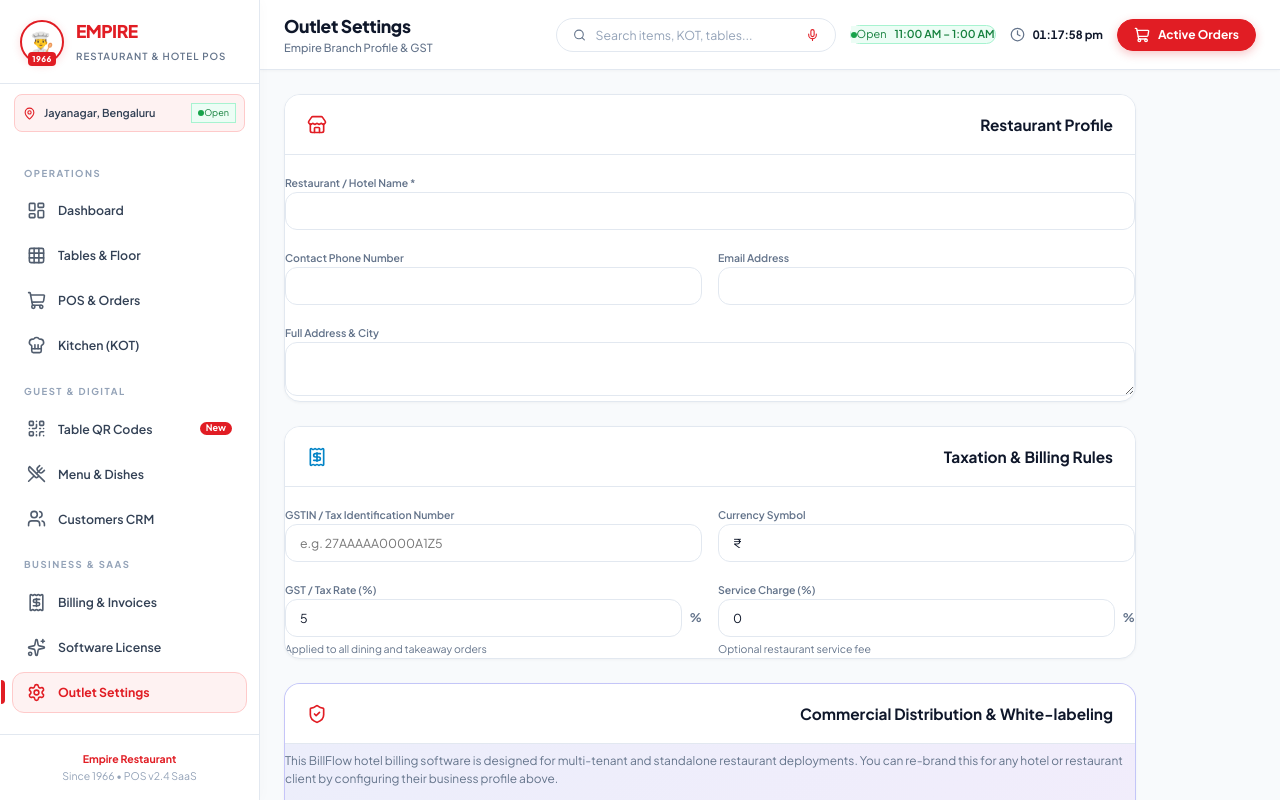
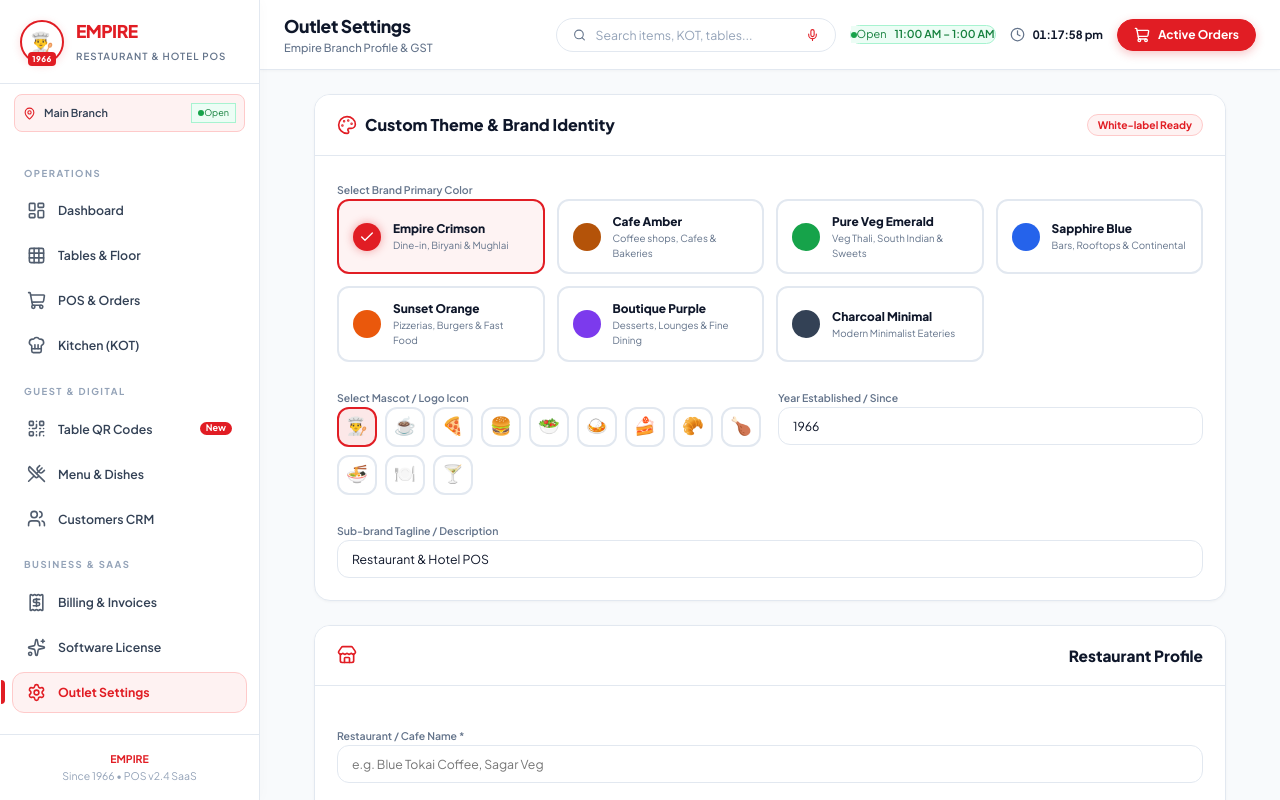
Before and after one commit to shoaibshaik011/billing-system, a React (Vite) app in the folder client/: page /settings in a window 1280 px wide. Built offline with nearby package versions, Linux system fonts and the light colour scheme; no server answers; a web font is replaced by a local one.

Commit message:
Add white-label theme customizer and dynamic branding

```diff
--- a/client/src/components/Sidebar.jsx
+++ b/client/src/components/Sidebar.jsx
@@ -1,9 +1,10 @@
-import React from 'react';
+import React, { useState, useEffect } from 'react';
 import { NavLink } from 'react-router-dom';
 import {
   LayoutDashboard, UtensilsCrossed, Grid3X3, ShoppingCart,
   ChefHat, Users, Settings, Receipt, QrCode, Sparkles, MapPin
 } from 'lucide-react';
+import * as api from '../api';
 
 const navItems = [
   { label: 'Operations', isSection: true },
@@ -22,18 +23,37 @@ const navItems = [
 ];
 
 export default function Sidebar() {
+  const [settings, setSettings] = useState(null);
+
+  useEffect(() => {
+    api.getSettings().then((data) => {
+      if (data) {
+        setSettings(data);
+        if (data.primary_color) {
+          document.documentElement.style.setProperty('--empire-red', data.primary_color);
+          document.documentElement.style.setProperty('--accent-primary', data.primary_color);
+        }
+      }
+    }).catch(() => {});
+  }, []);
+
+  const restaurantName = settings?.restaurant_name || 'EMPIRE';
+  const iconEmoji = settings?.icon_emoji || '👨‍🍳';
+  const sinceYear = settings?.since_year || '1966';
+  const tagline = settings?.tagline || 'Restaurant & Hotel POS';
+
   return (
     <aside className="sidebar">
       <div className="sidebar-header">
         <div className="sidebar-logo-container">
-          <span style={{ fontSize: '1.4rem' }}>👨‍🍳</span>
-          <span className="sidebar-logo-badge">1966</span>
+          <span style={{ fontSize: '1.4rem' }}>{iconEmoji}</span>
+          <span className="sidebar-logo-badge">{sinceYear}</span>
         </div>
         <div className="sidebar-brand">
           <h1>
-            <span className="empire-accent">EMPIRE</span>
+            <span className="empire-accent">{restaurantName}</span>
           </h1>
-          <span className="sidebar-tagline">Restaurant & Hotel POS</span>
+          <span className="sidebar-tagline">{tagline}</span>
         </div>
       </div>
 
@@ -48,7 +68,7 @@ export default function Sidebar() {
           }}
         >
           <MapPin size={13} style={{ color: 'var(--empire-red)' }} />
-          <span style={{ fontWeight: 600 }}>Jayanagar, Bengaluru</span>
+          <span style={{ fontWeight: 600 }}>{settings?.address ? settings.address.split(',')[0] : 'Main Branch'}</span>
           <span className="badge-open" style={{ marginLeft: 'auto', fontSize: '0.65rem', padding: '2px 6px' }}>
             Open
           </span>
@@ -82,9 +102,9 @@ export default function Sidebar() {
 
       <div className="sidebar-footer">
         <div style={{ fontWeight: 700, color: 'var(--empire-red)', marginBottom: 2 }}>
-          Empire Restaurant
+          {restaurantName}
         </div>
-        <span>Since 1966 • POS v2.4 SaaS</span>
+        <span>Since {sinceYear} • POS v2.4 SaaS</span>
       </div>
     </aside>
   );
--- a/client/src/pages/Settings.jsx
+++ b/client/src/pages/Settings.jsx
@@ -1,7 +1,19 @@
 import React, { useState, useEffect } from 'react';
-import { Save, Store, Receipt, Percent, ShieldCheck, Mail, Phone, MapPin } from 'lucide-react';
+import { Save, Store, Receipt, Palette, ShieldCheck, Mail, Phone, MapPin, Sparkles, Check, Globe } from 'lucide-react';
 import toast from 'react-hot-toast';
 import * as api from '../api';
+
+const THEME_PALETTES = [
+  { name: 'Empire Crimson', color: '#e11d24', desc: 'Dine-in, Biryani & Mughlai', emoji: '🍗' },
+  { name: 'Cafe Amber', color: '#b45309', desc: 'Coffee shops, Cafes & Bakeries', emoji: '☕' },
+  { name: 'Pure Veg Emerald', color: '#16a34a', desc: 'Veg Thali, South Indian & Sweets', emoji: '🥗' },
+  { name: 'Sapphire Blue', color: '#2563eb', desc: 'Bars, Rooftops & Continental', emoji: '🍸' },
+  { name: 'Sunset Orange', color: '#ea580c', desc: 'Pizzerias, Burgers & Fast Food', emoji: '🍕' },
+  { name: 'Boutique Purple', color: '#7c3aed', desc: 'Desserts, Lounges & Fine Dining', emoji: '🍰' },
+  { name: 'Charcoal Minimal', color: '#334155', desc: 'Modern Minimalist Eateries', emoji: '🍽️' },
+];
+
+const EMOJI_OPTIONS = ['👨‍🍳', '☕', '🍕', '🍔', '🥗', '🍛', '🍰', '🥐', '🍗', '🍜', '🍽️', '🍸'];
 
 export default function Settings() {
   const [form, setForm] = useState({
@@ -13,6 +25,10 @@ export default function Settings() {
     tax_percentage: 5,
     service_charge_percentage: 0,
     currency_symbol: '₹',
+    primary_color: '#e11d24',
+    tagline: 'Restaurant & Hotel POS',
+    icon_emoji: '👨‍🍳',
+    since_year: '1966',
   });
   const [loading, setLoading] = useState(true);
   const [saving, setSaving] = useState(false);
@@ -24,7 +40,17 @@ export default function Settings() {
   async function loadSettings() {
     try {
       const data = await api.getSettings();
-      if (data) setForm(data);
+      if (data) {
+        setForm((prev) => ({
+          ...prev,
+          ...data,
+          primary_color: data.primary_color || '#e11d24',
+          tagline: data.tagline || 'Restaurant & Hotel POS',
+          icon_emoji: data.icon_emoji || '👨‍🍳',
+          since_year: data.since_year || '1966',
+        }));
+        applyTheme(data.primary_color || '#e11d24');
+      }
     } catch (err) {
       toast.error('Failed to load settings');
     } finally {
@@ -32,12 +58,23 @@ export default function Settings() {
     }
   }
 
+  function applyTheme(color) {
+    document.documentElement.style.setProperty('--empire-red', color);
+    document.documentElement.style.setProperty('--accent-primary', color);
+  }
+
+  function handleColorSelect(color) {
+    setForm({ ...form, primary_color: color });
+    applyTheme(color);
+  }
+
   async function handleSubmit(e) {
     e.preventDefault();
     setSaving(true);
     try {
       await api.updateSettings(form);
-      toast.success('Restaurant settings updated successfully!');
+      applyTheme(form.primary_color);
+      toast.success('Restaurant profile & theme updated successfully!');
     } catch (err) {
       toast.error(err.message || 'Failed to update settings');
     } finally {
@@ -46,21 +83,150 @@ export default function Settings() {
   }
 
   return (
-    <div className="page-content" style={{ maxWidth: 900 }}>
+    <div className="page-content" style={{ maxWidth: 960, margin: '0 auto' }}>
       <form onSubmit={handleSubmit} className="space-y-6">
+        {/* Brand Theme & White-labeling Customizer */}
+        <div className="card animate-in">
+          <div className="card-header flex items-center justify-between">
+            <div className="flex items-center gap-2">
+              <Palette className="text-primary" size={20} />
+              <h3 style={{ fontSize: '1.15rem', fontWeight: 800 }}>Custom Theme & Brand Identity</h3>
+            </div>
+            <span className="badge badge-primary">White-label Ready</span>
+          </div>
+
+          <div className="card-body space-y-6">
+            {/* Color Palette Selector */}
+            <div>
+              <label className="text-xs font-semibold text-muted mb-2 block uppercase tracking-wider">
+                Select Brand Primary Color
+              </label>
+              <div
+                style={{
+                  display: 'grid',
+                  gridTemplateColumns: 'repeat(auto-fill, minmax(200px, 1fr))',
+                  gap: 12,
+                }}
+              >
+                {THEME_PALETTES.map((theme) => {
+                  const isSelected = form.primary_color?.toLowerCase() === theme.color.toLowerCase();
+                  return (
+                    <div
+                      key={theme.name}
+                      onClick={() => handleColorSelect(theme.color)}
+                      style={{
+                        display: 'flex',
+                        alignItems: 'center',
+                        gap: 12,
+                        padding: '12px 14px',
+                        borderRadius: 'var(--radius-md)',
+                        border: `2px solid ${isSelected ? theme.color : 'var(--border-primary)'}`,
+                        background: isSelected ? `${theme.color}0d` : '#ffffff',
+                        cursor: 'pointer',
+                        transition: 'all 150ms ease',
+                      }}
+                    >
+                      <div
+                        style={{
+                          width: 28,
+                          height: 28,
+                          borderRadius: '50%',
+                          background: theme.color,
+                          display: 'flex',
+                          alignItems: 'center',
+                          justifyContent: 'center',
+                          color: '#fff',
+                          flexShrink: 0,
+                          boxShadow: isSelected ? `0 0 10px ${theme.color}66` : 'none',
+                        }}
+                      >
+                        {isSelected && <Check size={16} />}
+                      </div>
+                      <div>
+                        <div style={{ fontWeight: 800, fontSize: '0.85rem' }}>{theme.name}</div>
+                        <div style={{ fontSize: '0.7rem', color: 'var(--text-tertiary)' }}>{theme.desc}</div>
+                      </div>
+                    </div>
+                  );
+                })}
+              </div>
+            </div>
+
+            {/* Logo Emoji & Established Year */}
+            <div className="grid-2">
+              <div>
+                <label className="text-xs font-semibold text-muted mb-2 block uppercase tracking-wider">
+                  Select Mascot / Logo Icon
+                </label>
+                <div className="flex items-center gap-2 flex-wrap">
+                  {EMOJI_OPTIONS.map((emoji) => (
+                    <button
+                      key={emoji}
+                      type="button"
+                      onClick={() => setForm({ ...form, icon_emoji: emoji })}
+                      style={{
+                        width: 40,
+                        height: 40,
+                        borderRadius: 'var(--radius-md)',
+                        fontSize: '1.25rem',
+                        border: `2px solid ${form.icon_emoji === emoji ? form.primary_color : 'var(--border-primary)'}`,
+                        background: form.icon_emoji === emoji ? `${form.primary_color}1a` : '#ffffff',
+                        cursor: 'pointer',
+                        display: 'flex',
+                        alignItems: 'center',
+                        justifyContent: 'center',
+                      }}
+                    >
+                      {emoji}
+                    </button>
+                  ))}
+                </div>
+              </div>
+
+              <div>
+                <label className="text-xs font-semibold text-muted mb-1 block uppercase tracking-wider">
+                  Year Established / Since
+                </label>
+                <input
+                  type="text"
+                  className="input"
+                  placeholder="e.g. 1966, 2021"
+                  value={form.since_year || ''}
+                  onChange={(e) => setForm({ ...form, since_year: e.target.value })}
+                />
+              </div>
+            </div>
+
+            {/* Tagline */}
+            <div>
+              <label className="text-xs font-semibold text-muted mb-1 block uppercase tracking-wider">
+                Sub-brand Tagline / Description
+              </label>
+              <input
+                type="text"
+                className="input"
+                placeholder="e.g. Artisan Brews & Bakery • Authentic Taste"
+                value={form.tagline || ''}
+                onChange={(e) => setForm({ ...form, tagline: e.target.value })}
+              />
+            </div>
+          </div>
+        </div>
+
         {/* Restaurant Identity */}
         <div className="card">
           <div className="card-header flex items-center gap-2 mb-4">
             <Store className="text-primary" size={20} />
-            <h3 style={{ fontSize: '1.1rem', fontWeight: 700 }}>Restaurant Profile</h3>
+            <h3 style={{ fontSize: '1.1rem', fontWeight: 800 }}>Restaurant Profile</h3>
           </div>
-          <div className="space-y-4">
+          <div className="card-body space-y-4">
             <div>
-              <label className="text-xs font-semibold text-muted mb-1 block">Restaurant / Hotel Name *</label>
+              <label className="text-xs font-semibold text-muted mb-1 block">Restaurant / Cafe Name *</label>
               <input
                 type="text"
                 className="input"
                 required
+                placeholder="e.g. Blue Tokai Coffee, Sagar Veg"
                 value={form.restaurant_name}
                 onChange={(e) => setForm({ ...form, restaurant_name: e.target.value })}
               />
@@ -68,14 +234,12 @@ export default function Settings() {
             <div className="grid-2">
               <div>
                 <label className="text-xs font-semibold text-muted mb-1 block">Contact Phone Number</label>
-                <div className="relative">
                 <input
                   type="tel"
                   className="input"
                   value={form.phone || ''}
                   onChange={(e) => setForm({ ...form, phone: e.target.value })}
                 />
-                </div>
               </div>
               <div>
                 <label className="text-xs font-semibold text-muted mb-1 block">Email Address</label>
@@ -103,16 +267,16 @@ export default function Settings() {
         <div className="card">
           <div className="card-header flex items-center gap-2 mb-4">
             <Receipt className="text-info" size={20} />
-            <h3 style={{ fontSize: '1.1rem', fontWeight: 700 }}>Taxation & Billing Rules</h3>
+            <h3 style={{ fontSize: '1.1rem', fontWeight: 800 }}>Taxation & Billing Rules</h3>
           </div>
-          <div className="space-y-4">
+          <div className="card-body space-y-4">
             <div className="grid-2">
               <div>
-                <label className="text-xs font-semibold text-muted mb-1 block">GSTIN / Tax Identification Number</label>
+                <label className="text-xs font-semibold text-muted mb-1 block">GSTIN / Tax ID</label>
                 <input
                   type="text"
                   className="input"
-                  placeholder="e.g. 27AAAAA0000A1Z5"
+                  placeholder="e.g. 29AAAAA0000A1Z5"
                   value={form.gst_number || ''}
                   onChange={(e) => setForm({ ...form, gst_number: e.target.value })}
                 />
@@ -143,7 +307,6 @@ export default function Settings() {
                   />
                   <span className="text-muted text-sm font-bold">%</span>
                 </div>
-                <span className="text-xs text-muted">Applied to all dining and takeaway orders</span>
               </div>
 
               <div>
@@ -160,37 +323,14 @@ export default function Settings() {
                   />
                   <span className="text-muted text-sm font-bold">%</span>
                 </div>
-                <span className="text-xs text-muted">Optional restaurant service fee</span>
               </div>
             </div>
           </div>
         </div>
 
-        {/* Commercial Selling Info */}
-        <div
-          className="card"
-          style={{
-            background: 'linear-gradient(135deg, rgba(99, 102, 241, 0.08), rgba(168, 85, 247, 0.08))',
-            borderColor: 'rgba(99, 102, 241, 0.3)',
-          }}
-        >
-          <div className="card-header flex items-center gap-2 mb-2">
-            <ShieldCheck className="text-primary" size={20} />
-            <h3 style={{ fontSize: '1.1rem', fontWeight: 700 }}>Commercial Distribution & White-labeling</h3>
-          </div>
-          <p className="text-sm text-muted mb-4">
-            This BillFlow hotel billing software is designed for multi-tenant and standalone restaurant deployments. You can re-brand this for any hotel or restaurant client by configuring their business profile above.
-          </p>
-          <div className="flex items-center gap-3 text-xs text-muted">
-            <span className="badge badge-success">✓ Unlimited Tables & KOTs</span>
-            <span className="badge badge-success">✓ Offline-first SQLite Engine</span>
-            <span className="badge badge-success">✓ Thermal Printer Ready</span>
-          </div>
-        </div>
-
         <div className="flex justify-end pt-2">
-          <button type="submit" className="btn btn-primary" disabled={saving}>
-            <Save size={16} /> {saving ? 'Saving...' : 'Save Configuration'}
+          <button type="submit" className="btn btn-primary btn-lg" disabled={saving}>
+            <Save size={18} /> {saving ? 'Saving...' : 'Save & Apply Custom Theme'}
           </button>
         </div>
       </form>
```
Also changed, not shown: 2 other files (tests, documents, lock files or other folders). Lines whose indentation alone changed are shown as unchanged.
